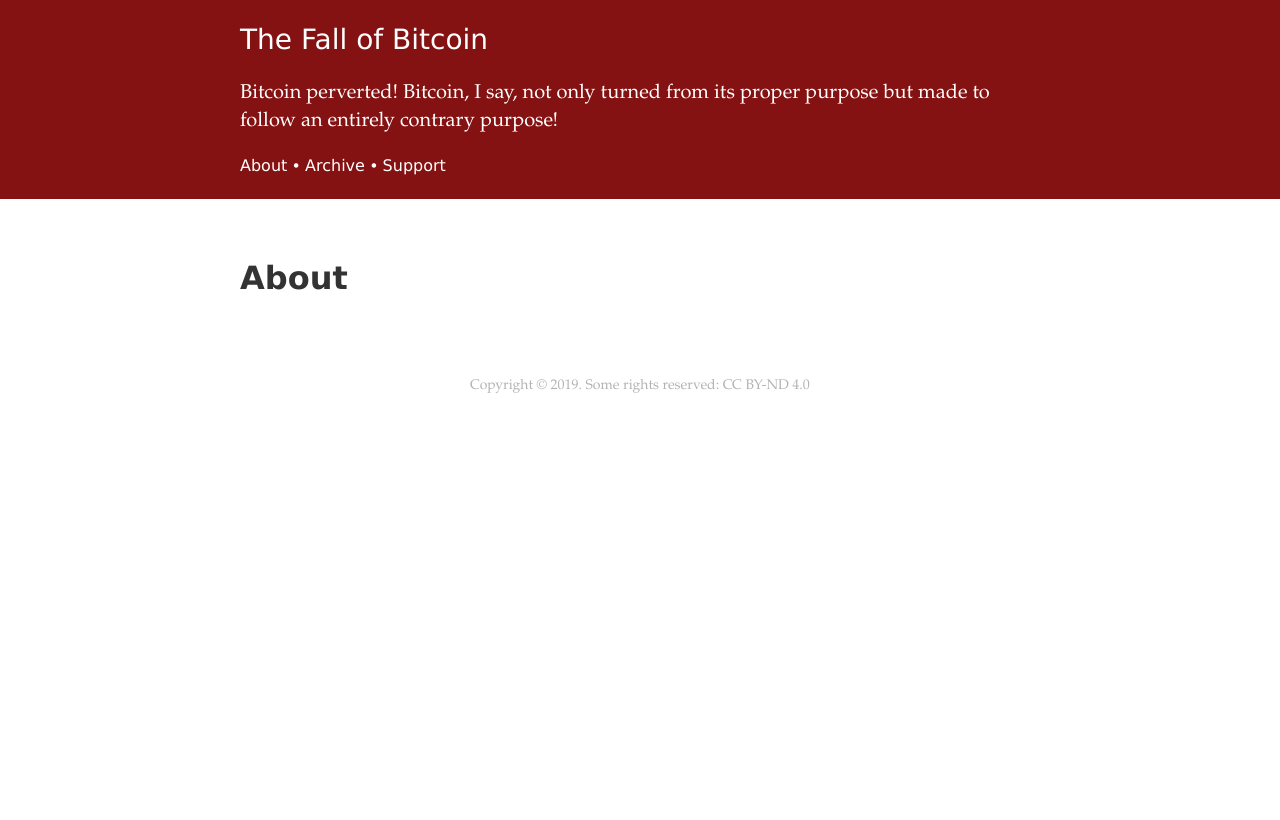
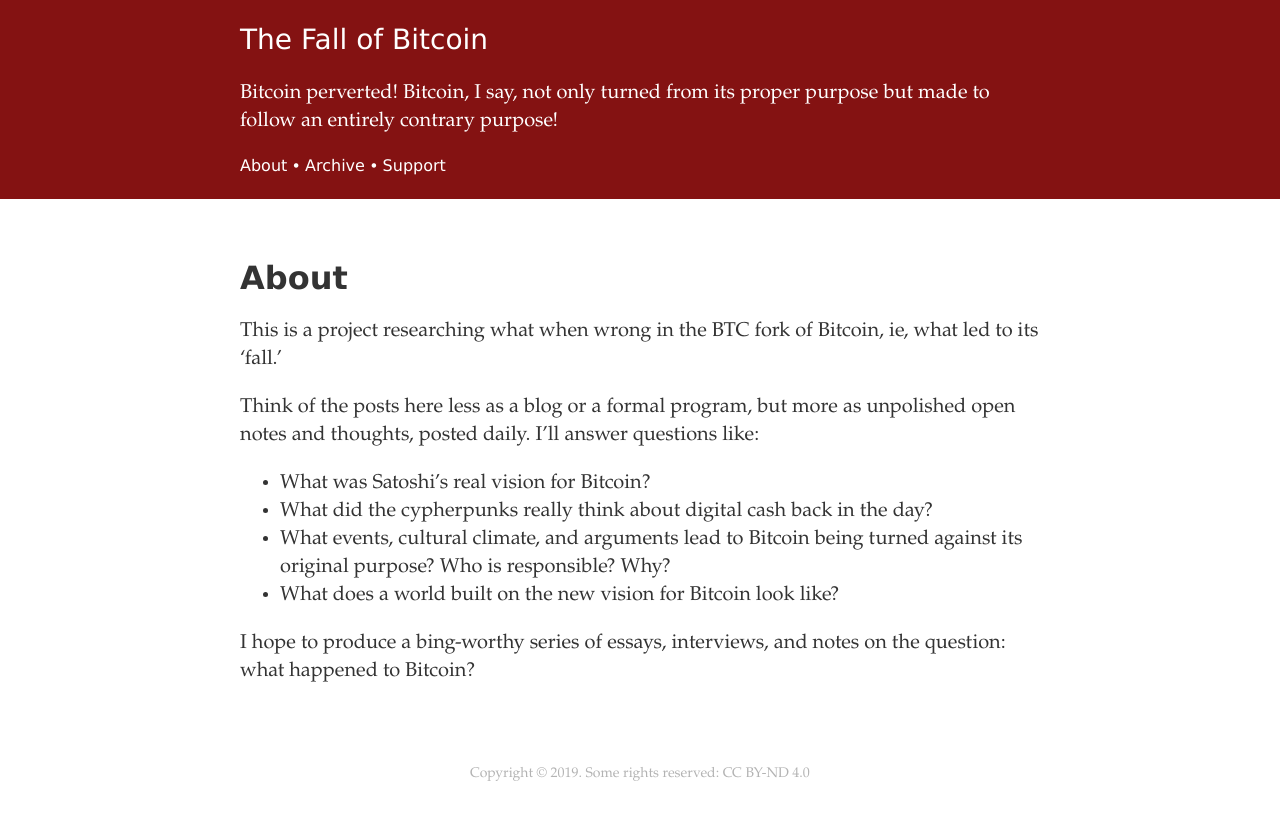
Before and after one commit to derykmakgill/nsi, a Jekyll site: the page built from about.md, in a window 1280 px wide. Shown: the top 820 px of the page. Built offline with Jekyll 4.4.1, drawn with Linux system fonts in a browser that asks for light colours.

Commit message:
Update about.md

```diff
--- a/about.md
+++ b/about.md
@@ -2,3 +2,14 @@
 layout: page
 title: About
 ---
+
+This is a project researching what when wrong in the BTC fork of Bitcoin, ie, what led to its 'fall.'
+
+Think of the posts here less as a blog or a formal program, but more as unpolished open notes and thoughts, posted daily.  I'll answer questions like:
+
+- What was Satoshi's real vision for Bitcoin?
+- What did the cypherpunks really think about digital cash back in the day?
+- What events, cultural climate, and arguments lead to Bitcoin being turned against its original purpose? Who is responsible? Why?
+- What does a world built on the new vision for Bitcoin look like?
+
+I hope to produce a bing-worthy series of essays, interviews, and notes on the question: what happened to Bitcoin?
```
